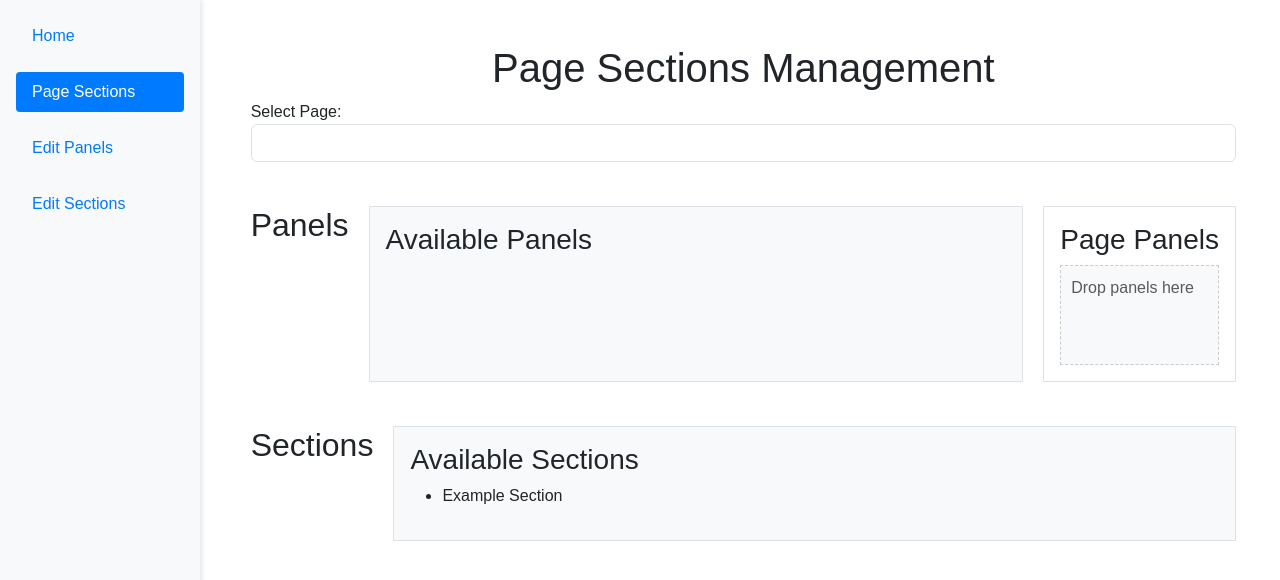
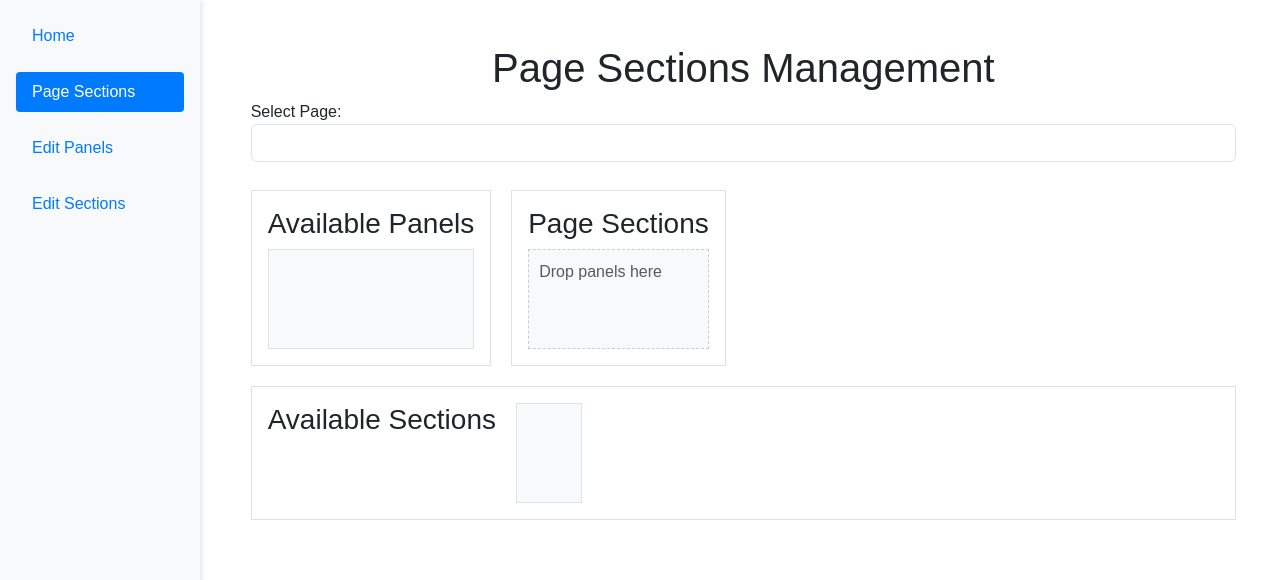
Before and after one commit to cronycles/retabet.web.config.tools, a website with bundled scripts: page public/pageSections.html in a window 1280 px wide. Shown: the top 580 px of the page. Built offline with nearby package versions, Linux system fonts and the light colour scheme; no server answers.

Commit message:
Update panel and section headers for clarity and adjust styles for consistency

```diff
--- a/public/pageSections.html
+++ b/public/pageSections.html
@@ -39,26 +39,25 @@
                         <input type="text" id="pageSelector" class="form-control" autocomplete="off" />
                         <div id="pageDropdown" class="dropdown"></div>
                     </div>
-                    <div id="panelsContainer" class="mt-4">
-                        <h2>Panels</h2>
-                        <div id="availablePanels" class="droppable border p-3">
+                    <div id="panelsContainer" class="mt-2">
+                        <div id="panelus" class="border p-3">
                             <h3>Available Panels</h3>
-                            <!-- Panels will be dynamically loaded here -->
+                            <div id="availablePanels" class="droppable border p-3">
+                                <!-- Panels will be dynamically loaded here -->
+                            </div>
                         </div>
                         <div id="pagePanels" class=" border p-3">
-                            <h3>Page Panels</h3>
+                            <h3>Page Sections</h3>
                             <div id="droppablePanelsContainer" class="droppable">
                                 <p id="dropPanelPlaceholder" class="placeholder-text text-muted">Drop panels here</p>
                                 <!-- Panels for the selected page will be displayed here -->
                             </div>
                         </div>
                     </div>
-                    <div id="sectionsContainer" class="mt-4">
-                        <h2>Sections</h2>
+                    <div id="sectionsContainer" class="border p-3">
+                        <h3>Available Sections</h3>
                         <div id="availableSections" class="droppable border p-3">
-                            <h3>Available Sections</h3>
                             <ul>
-                                <li draggable="true" data-section-name="exampleSection">Example Section</li>
                                 <!-- Sections will be dynamically added here -->
                             </ul>
                         </div>
--- a/public/styles.css
+++ b/public/styles.css
@@ -22,7 +22,6 @@ h1 {
     border: 1px dashed #ccc;
     padding: 10px;
     min-height: 100px;
-    flex: 1;
     background-color: #f8f9fa;
 }
 
```
